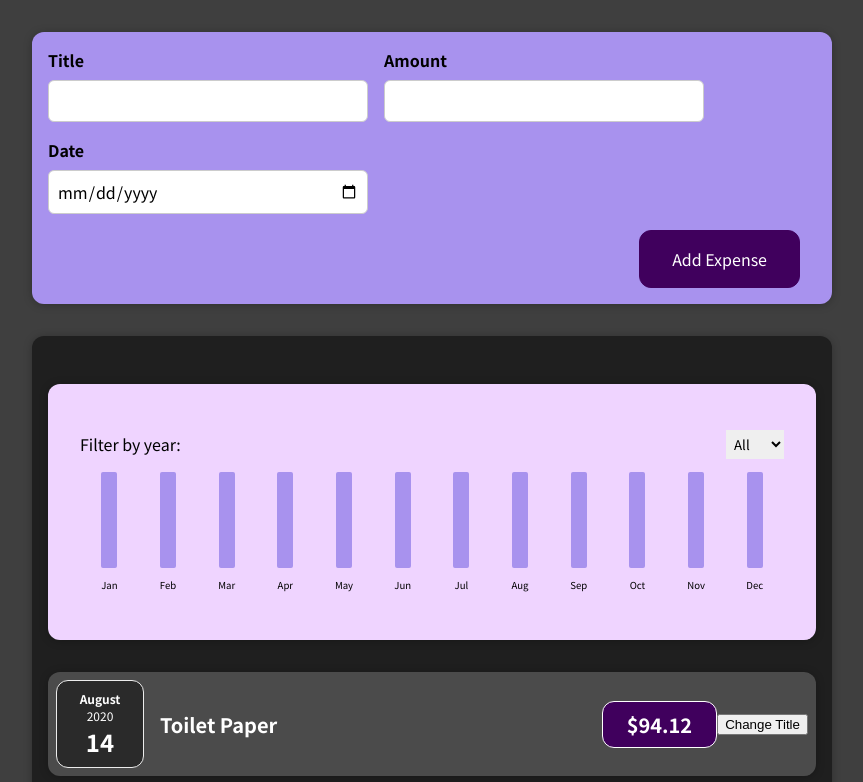
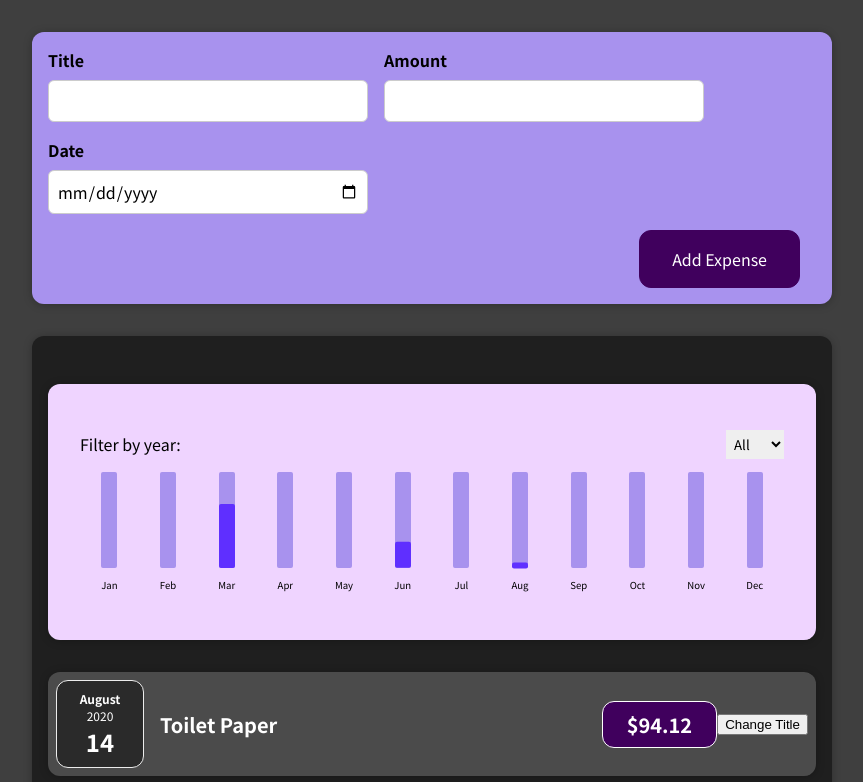
Before and after one commit to Devs2Rios/expense-control, a React (Create React App) app: page / in a window 1280 px wide. Shown: the top 782 px of the page, without its empty margins (208-1071 px from the left). Built offline with nearby package versions, Linux system fonts and the light colour scheme.

Commit message:
required form

```diff
--- a/public/index.html
+++ b/public/index.html
@@ -10,34 +10,11 @@
       content="Web site created using create-react-app"
     />
     <link rel="apple-touch-icon" href="%PUBLIC_URL%/logo192.png" />
-    <!--
-      manifest.json provides metadata used when your web app is installed on a
-      user's mobile device or desktop. See https://developers.google.com/web/fundamentals/web-app-manifest/
-    -->
     <link rel="manifest" href="%PUBLIC_URL%/manifest.json" />
-    <!--
-      Notice the use of %PUBLIC_URL% in the tags above.
-      It will be replaced with the URL of the `public` folder during the build.
-      Only files inside the `public` folder can be referenced from the HTML.
-
-      Unlike "/favicon.ico" or "favicon.ico", "%PUBLIC_URL%/favicon.ico" will
-      work correctly both with client-side routing and a non-root public URL.
-      Learn how to configure a non-root public URL by running `npm run build`.
-    -->
-    <title>React App</title>
+    <title>Expense Control</title>
   </head>
   <body>
     <noscript>You need to enable JavaScript to run this app.</noscript>
     <div id="root"></div>
-    <!--
-      This HTML file is a template.
-      If you open it directly in the browser, you will see an empty page.
-
-      You can add webfonts, meta tags, or analytics to this file.
-      The build step will place the bundled scripts into the <body> tag.
-
-      To begin the development, run `npm start` or `yarn start`.
-      To create a production bundle, use `npm run build` or `yarn build`.
-    -->
   </body>
 </html>
--- a/src/components/Chart/ChartBar/ChartBar.js
+++ b/src/components/Chart/ChartBar/ChartBar.js
@@ -11,11 +11,11 @@ export default function ChartBar(props) {
       <div className='bar' />
       <span
         style={{
-          content: '',
           width: '1rem',
+          borderRadius: '2px',
+          backgroundColor: '#5f2fff',
           position: 'absolute',
-          bottom: '-3rem',
-          backgroundColor: '#5f2fff',
+          transform: `translate(0, ${6 * (1 - props.percent)}rem)`,
           height: `${6 * props.percent}rem`,
         }}
       />
--- a/src/components/NewExpense/ExpenseForm.js
+++ b/src/components/NewExpense/ExpenseForm.js
@@ -48,6 +48,7 @@ const ExpenseForm = props => {
             type='text'
             value={enteredTitle}
             onChange={titleChangeHandler}
+            required
           />
         </div>
         <div className='new-expense__control'>
@@ -58,6 +59,7 @@ const ExpenseForm = props => {
             step='0.01'
             value={enteredAmount}
             onChange={amountChangeHandler}
+            required
           />
         </div>
         <div className='new-expense__control'>
@@ -68,6 +70,7 @@ const ExpenseForm = props => {
             max='2022-12-31'
             value={enteredDate}
             onChange={dateChangeHandler}
+            required
           />
         </div>
       </div>
```
Also changed, not shown: public/manifest.json, 7 other files (tests, documents, lock files or other folders).
